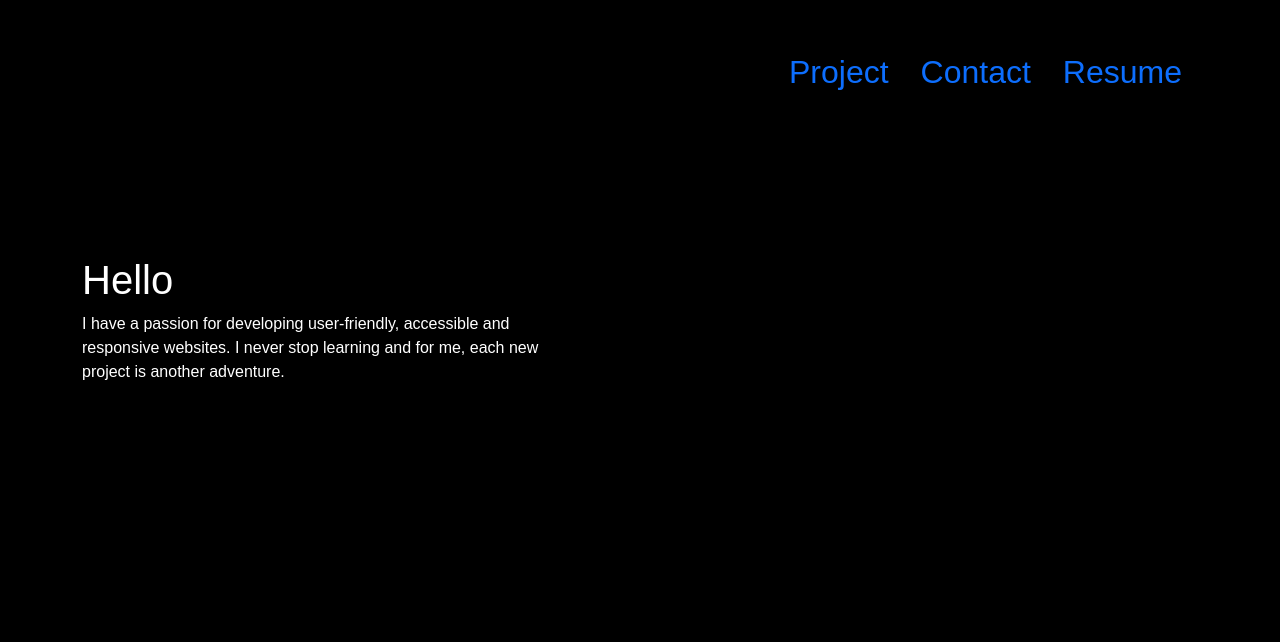
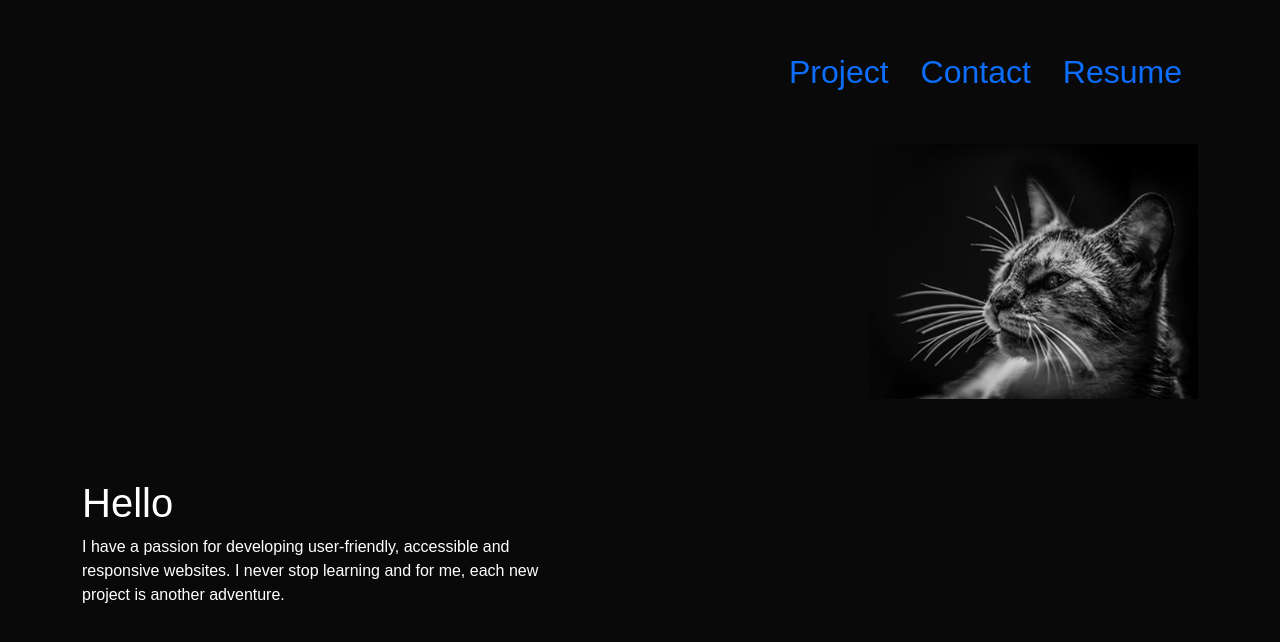
Before and after one commit to bravemeow/Flask-Blog, a Flask app: page / in a window 1280 px wide. Shown: the top 642 px of the page. Run offline with Flask 2, Linux system fonts and the light colour scheme; some libraries are stand-ins or nearby versions; some web fonts are replaced.

Commit message:
Added Banner Image

```diff
--- a/static/main.css
+++ b/static/main.css
@@ -3,7 +3,7 @@
 body {
     font-family: 'Open Sans', sans-serif;
     font-family: 'Recursive', sans-serif;
-    background-color: #000000;
+    background-color: #090909;
     color: #ffffff;
 }
 a, a:hover {
@@ -73,6 +73,9 @@ a, a:hover {
 }
 
 /* main */
+#intro {
+    margin-top: 3rem;
+}
 .intro {
-    margin-top: 10rem;
+    margin-top: 5rem;
 }
--- a/templates/home.html
+++ b/templates/home.html
@@ -2,6 +2,9 @@
 {% block content %}
     <main>
         <section id="intro">
+            <div class="banner">
+                <img class="img-fluid" src="{{ url_for('static', filename='banner.jpg') }}" alt="banner.jpg">
+            </div>
             <div class="intro">
                 <div class="col-sm-5">
                 <h1>Hello</h1>
```
Also changed, not shown: static/banner.jpg (added).
